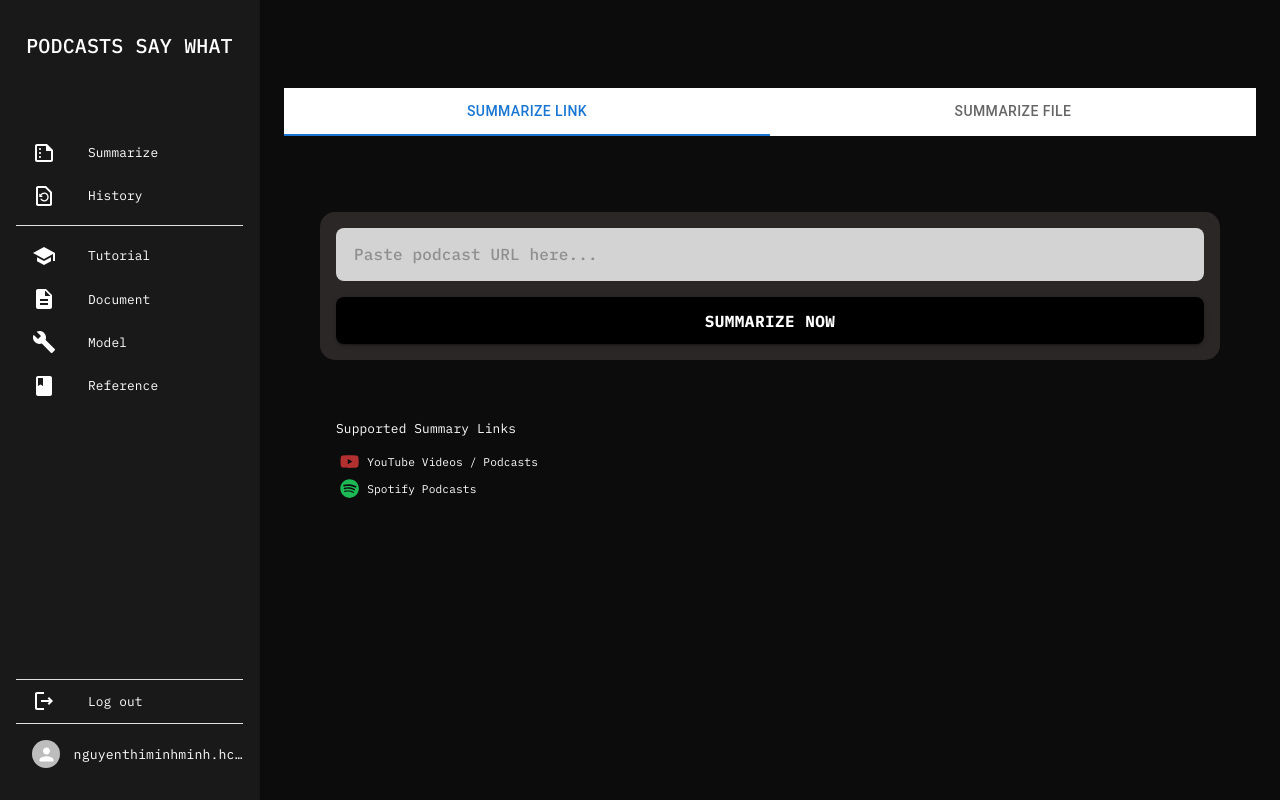
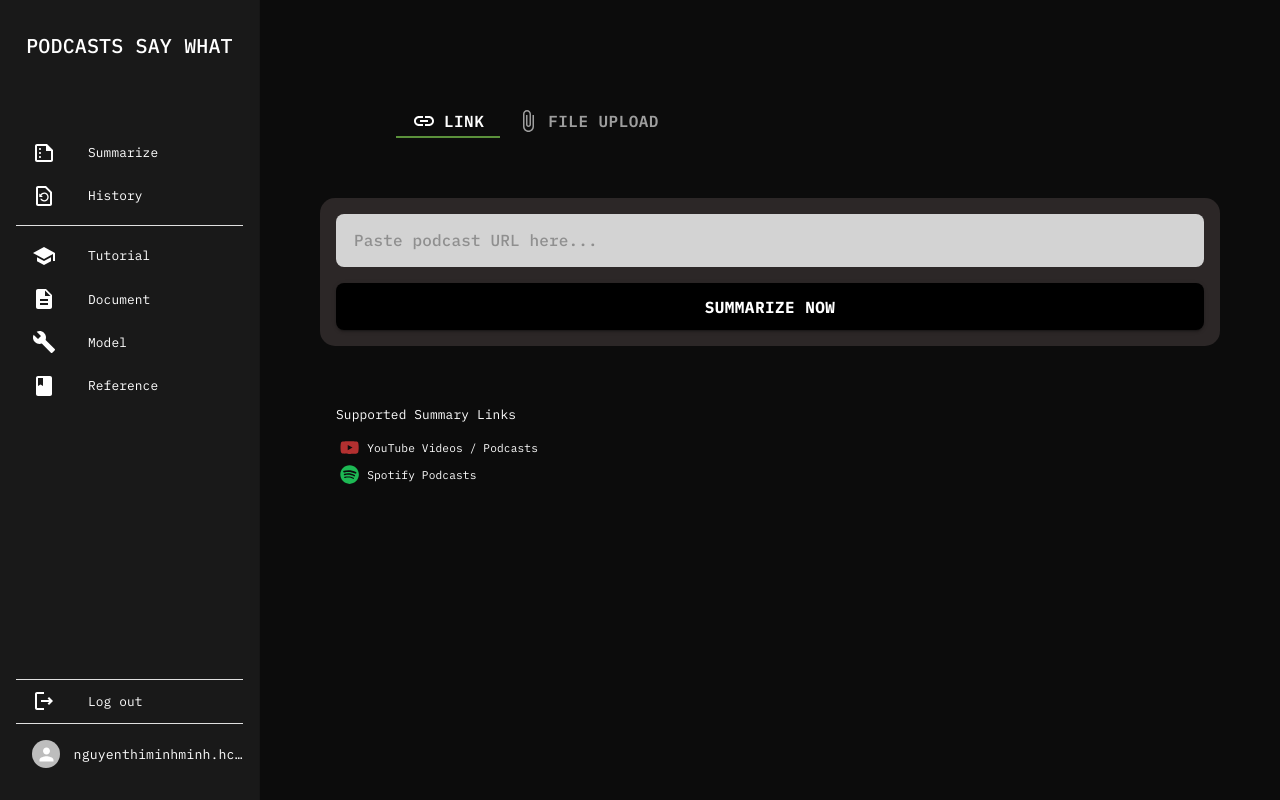
Before and after one commit to minhminh2703/podcast-summarization-fe, a React (Vite) app: page /summarize in a window 1280 px wide. Shown: the top 800 px of the page. Built offline with nearby package versions, Linux system fonts and the light colour scheme; sample sign-in values are in the browser's storage.

Commit message:
feat: finish custom UI of tab

```diff
--- a/src/features/podcast-summarize/index.tsx
+++ b/src/features/podcast-summarize/index.tsx
@@ -1,10 +1,11 @@
-import { Link } from 'react-router-dom';
 import { Box, Tab, Tabs } from '@mui/material';
 import { useState } from 'react';
 import CustomTabPanel from '../../components/custom-tab-panel';
 import SummarizeLinkInput from './components/summarize-link';
 import SummarizeFileInput from './components/summarize-file';
-// import SummarizeFileInput from './components/summarize-file';
+import LinkIcon from '@mui/icons-material/Link';
+import AttachFileIcon from '@mui/icons-material/AttachFile';
+import { BorderBottom } from '@mui/icons-material';
 
 enum TabValue {
   SUMMARIZE_LINK = 0,
@@ -19,17 +20,42 @@ const PodcastSummarize: React.FC = () => {
   };
 
   return (
-    <Box>
+    <Box sx={{ width: '100%' }}>
       <Tabs
         value={selectedTab}
         onChange={handleTabChange}
-        indicatorColor="primary"
-        textColor="primary"
-        variant="fullWidth"
-        sx={{ marginBottom: 7, backgroundColor: 'white' }}
+        textColor="inherit"
+        variant="standard"
+        sx={{ maxHeight: 50, padding: 0, marginLeft: 4, paddingLeft: 10, marginBottom: 5 }}
+        slotProps={{ indicator: { style: { backgroundColor: '#5B913B', height: 2 } } }}
+
       >
-        <Tab label="Summarize Link" value={TabValue.SUMMARIZE_LINK} />
-        <Tab label="Summarize File" value={TabValue.SUMMARIZE_FILE} />
+        <Tab icon={<LinkIcon />} iconPosition="start" label='Link' value={TabValue.SUMMARIZE_LINK} sx={{
+          color: 'white',
+          paddingBottom: 2,
+          fontFamily: 'IBM Plex Mono',
+          fontSize: '1em',
+          fontWeight: '600',
+          ":focus": {
+            outline: 'none',
+          },
+          "&.Mui-selected": {
+            BorderBottom: 'none',
+          }
+        }} />
+        <Tab icon={<AttachFileIcon />} iconPosition="start" label='File upload' value={TabValue.SUMMARIZE_FILE} sx={{
+          color: 'white',
+          paddingBottom: 2,
+          fontFamily: 'IBM Plex Mono',
+          fontSize: '1em',
+          fontWeight: '600',
+          ":focus": {
+            outline: 'none',
+          },
+          "&.Mui-selected": {
+            BorderBottom: 'none',
+          }
+        }} />
       </Tabs>
 
       <CustomTabPanel value={selectedTab} index={TabValue.SUMMARIZE_LINK}>
```
